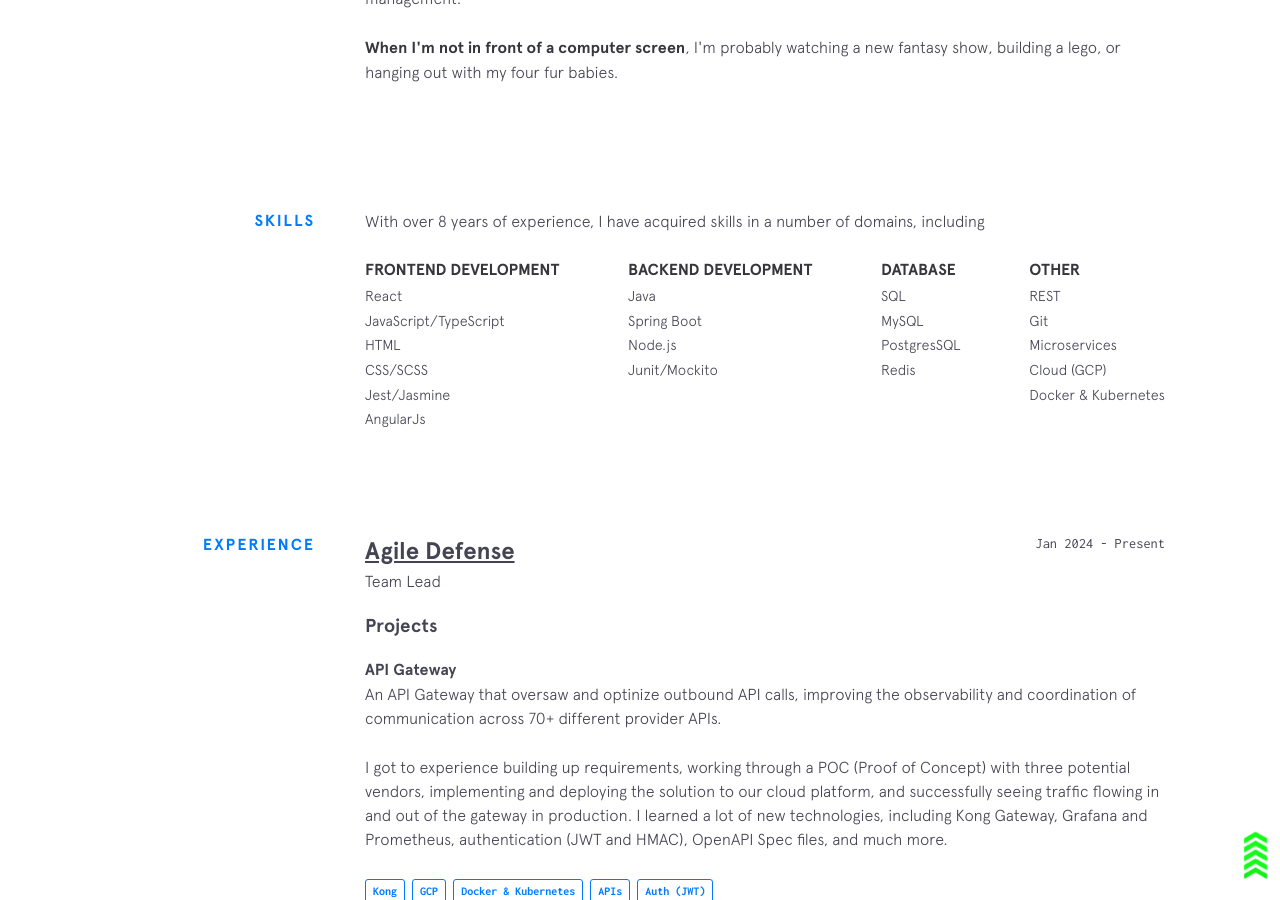
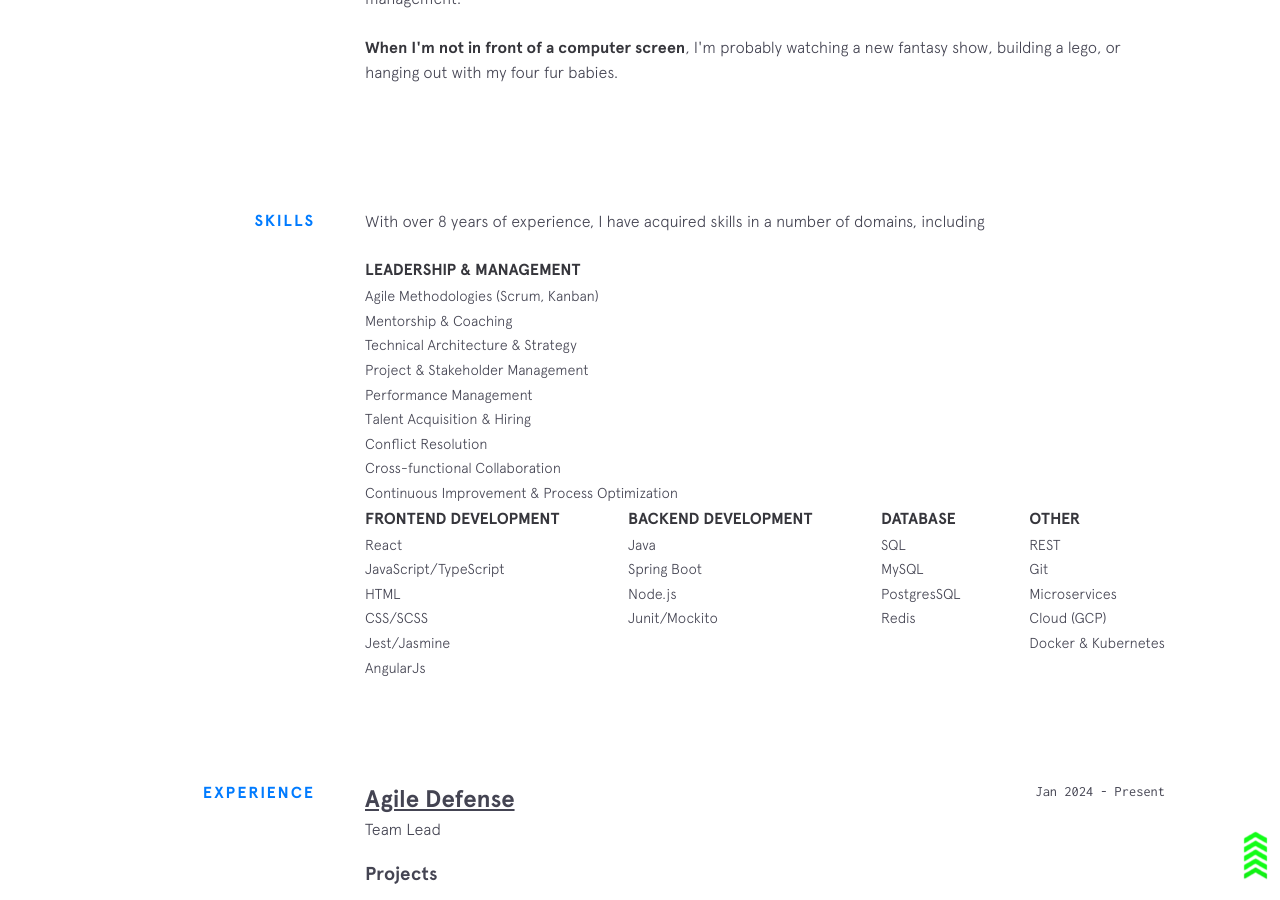
Before and after one commit to justinawinslow/justinawinslow.github.io, a Jekyll site: the page built from index.html, in a window 1280 px wide and 900 px high, scrolled down 1101 px. Built offline with Jekyll 4.4.1, drawn with Linux system fonts in a browser that asks for light colours; nearby versions of some CDN libraries.

Commit message:
more updates

```diff
--- a/_data/skills.yml
+++ b/_data/skills.yml
@@ -24,3 +24,14 @@
   - Microservices
   - Cloud (GCP)
   - Docker & Kubernetes
+
+leadership:
+  - Agile Methodologies (Scrum, Kanban)
+  - Mentorship & Coaching
+  - Technical Architecture & Strategy
+  - Project & Stakeholder Management
+  - Performance Management
+  - Talent Acquisition & Hiring
+  - Conflict Resolution
+  - Cross-functional Collaboration
+  - Continuous Improvement & Process Optimization
--- a/_includes/background.html
+++ b/_includes/background.html
@@ -15,7 +15,6 @@
       <strong>When I'm not in front of a computer screen</strong>, I'm probably watching a new fantasy show, building a lego,
       or hanging out with my four fur babies.
     </p>
-
     <!-- {% include employment-status.html %} -->
   </div>
 </section>
--- a/_includes/skills.html
+++ b/_includes/skills.html
@@ -4,6 +4,14 @@
     <p>
       With over 8 years of experience, I have acquired skills in a number of domains, including
     </p>
+    <div class="skillz__category">
+      <div class="skillz__category__label">Leadership & Management</div>
+      <ul>
+        {% for leader in site.data.skills.leadership %}
+        <li class="skillz__category__item">{{leader}}</li>
+        {% endfor %}
+      </ul>
+    </div>
     <div class="skillz">
       <div class="skillz__category">
         <div class="skillz__category__label">Frontend Development</div>
```
